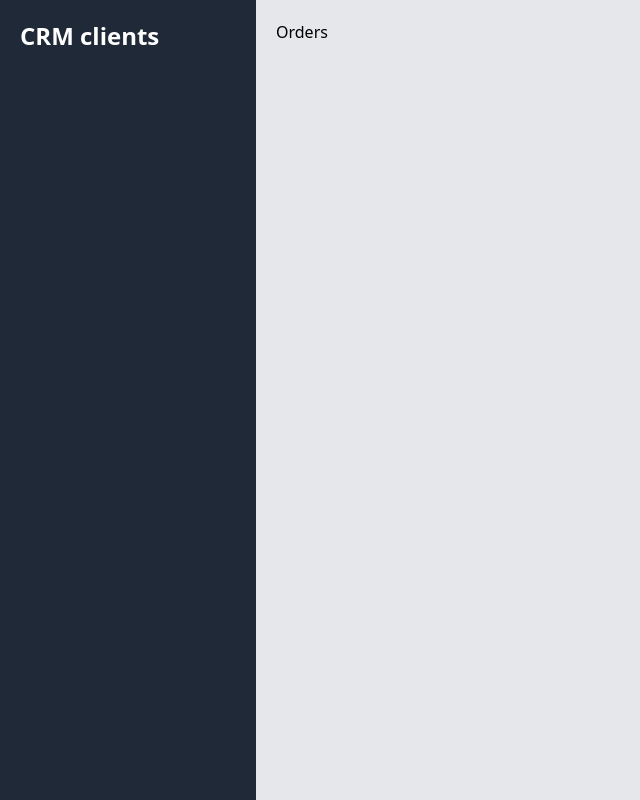
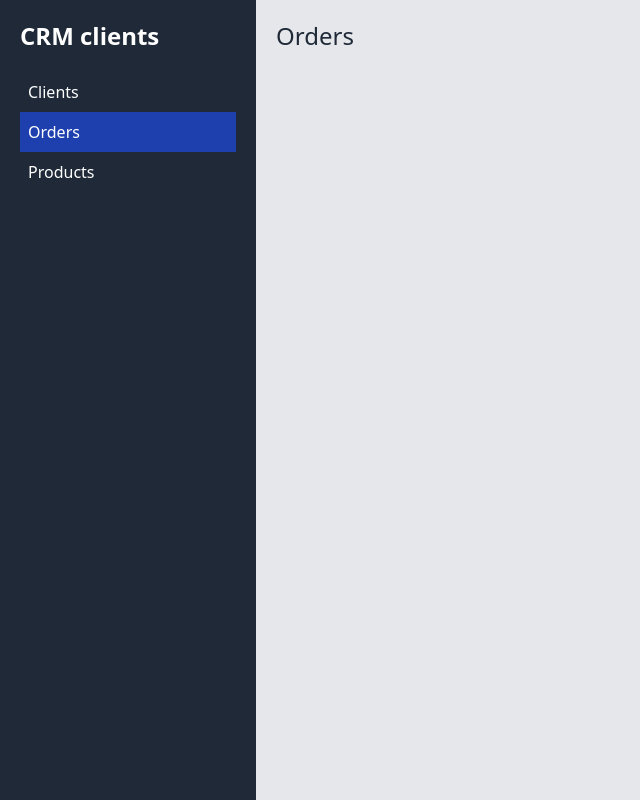
Before and after one commit to Maurikzio/mau-crm-client, a Next.js app: page /orders in a window 1280 px wide. Shown: the whole page, without its empty margins (0-640 px from the left). Built offline with nearby package versions, Linux system fonts and the light colour scheme.

Commit message:
Added routes and updated sidebar

```diff
--- a/components/Sidebar.js
+++ b/components/Sidebar.js
@@ -1,11 +1,33 @@
 import React from "react";
+import Link from "next/link";
+import { useRouter } from "next/router";
 
 const Sidebar = () => {
+
+  const router = useRouter();
+
   return (
     <aside className="bg-gray-800 sm:w-1/3 xl:w-1/5 sm:min-h-screen p-5">
       <div>
         <p className="text-white text-2xl font-black">CRM clients</p>
       </div>
+      <nav className="mt-5 list-none">
+        <li className={router.pathname === "/" ? "bg-blue-800 p-2" : "p-2"}>
+          <Link href="/">
+            <a className="text-white block">Clients</a>
+          </Link>
+        </li>
+        <li className={router.pathname === "/orders" ? "bg-blue-800 p-2" : "p-2"}>
+          <Link href="/orders">
+            <a className="text-white block">Orders</a>
+          </Link>
+        </li>
+        <li className={router.pathname === "/products" ? "bg-blue-800 p-2" : "p-2"}>
+          <Link href="/products">
+            <a className="text-white block">Products</a>
+          </Link>
+        </li>
+      </nav>
     </aside>
   );
 };
--- a/pages/orders.js
+++ b/pages/orders.js
@@ -4,7 +4,9 @@ import Layout from "../components/Layout";
 const Orders = () => {
   return (
     <div>
-      <Layout>Orders</Layout>
+      <Layout>
+        <h1 className="text-2xl text-gray-800 font-light">Orders</h1>
+      </Layout>
     </div>
   );
 };
```
Also changed, not shown: pages/clients.js (deleted, +0 -12 lines), pages/products.js (+6 -6 lines).
